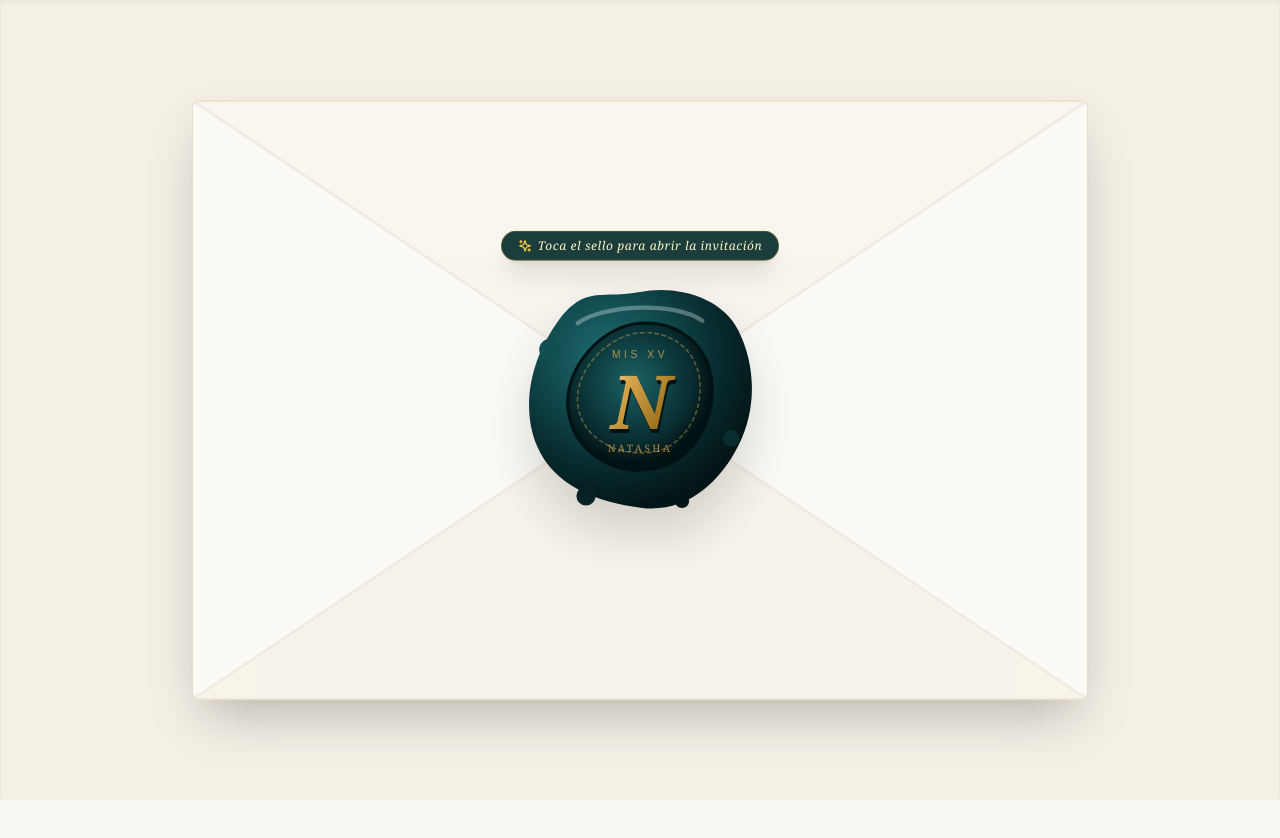
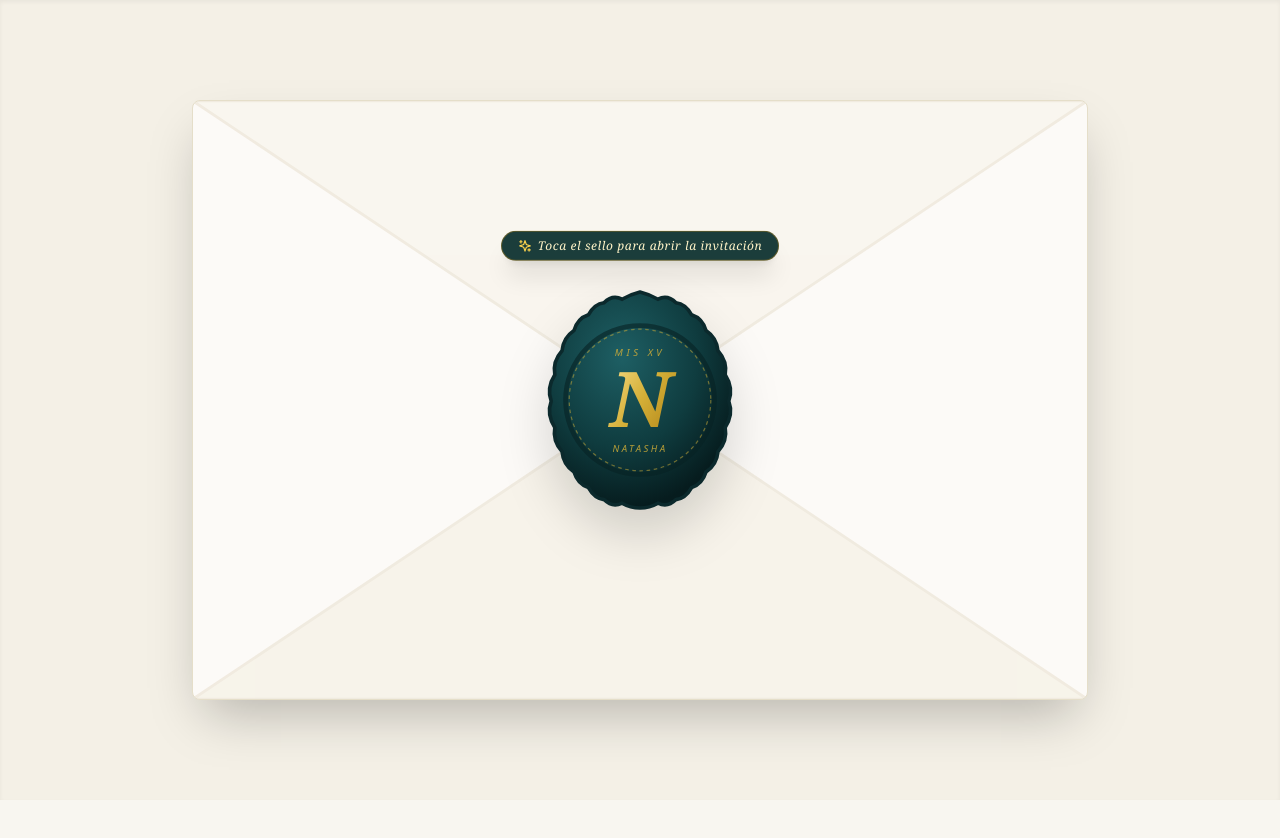
Before and after one commit to 54lv4d0r/Koneko_invitacion, a Next.js app: page / in a window 1280 px wide. Shown: the top 838 px of the page. Built offline with nearby package versions, Linux system fonts and the light colour scheme; no server answers.

Commit message:
Refactor comments and enhance SVG design
Updated comments for clarity and modified SVG elements for improved design.

```diff
--- a/src/app/page.tsx
+++ b/src/app/page.tsx
@@ -13,7 +13,6 @@ export default function Home() {
   const audioRef = useRef<HTMLAudioElement | null>(null);
 
   useEffect(() => {
-    // Garantiza que los SVG complejos solo se rendericen en el cliente
     setIsMounted(true);
 
     const fetchAssets = () => {
@@ -69,7 +68,7 @@ export default function Home() {
         </motion.button>
       )}
 
-      {/* Sobre de entrada: Solo se renderiza cuando el cliente ya está listo */}
+      {/* Sobre de entrada */}
       <AnimatePresence>
         {isMounted && !isOpen && (
           <motion.div
@@ -80,7 +79,7 @@ export default function Home() {
           >
             <div className="relative w-full max-w-4xl h-[85vh] max-h-[600px] bg-[#fcfaf7] border border-[#e5dec9] rounded-lg shadow-2xl overflow-hidden flex items-center justify-center">
 
-              {/* Solapas decorativas */}
+              {/* Solapas decorativas básicas */}
               <div className="absolute inset-0 pointer-events-none opacity-40">
                 <svg className="absolute top-0 left-0 w-full h-1/2" viewBox="0 0 100 50" preserveAspectRatio="none">
                   <polygon points="0,0 100,0 50,50" fill="#f5f0e3" stroke="#e0d5be" strokeWidth="0.4" />
@@ -102,90 +101,50 @@ export default function Home() {
                 </motion.div>
               </div>
 
-              {/* SELLO DE LACRE ARTESANAL */}
+              {/* SELLO DE LACRE - FORMA ONDULADA / FLORAL SIMPLIFICADA */}
               <motion.button
-                whileHover={{ scale: 1.05, rotate: 1 }}
+                whileHover={{ scale: 1.05, rotate: 2 }}
                 whileTap={{ scale: 0.95 }}
                 onClick={handleOpenEnvelope}
                 className="relative z-30 w-52 h-52 sm:w-60 sm:h-60 flex items-center justify-center cursor-pointer drop-shadow-2xl"
               >
-                <svg viewBox="0 0 200 200" className="w-full h-full overflow-visible">
+                <svg viewBox="0 0 200 200" className="w-full h-full">
                   <defs>
-                    <radialGradient id="realWaxGrad" cx="35%" cy="30%" r="70%">
-                      <stop offset="0%" stopColor="#216a70" />
-                      <stop offset="35%" stopColor="#124f53" />
-                      <stop offset="70%" stopColor="#082d30" />
-                      <stop offset="100%" stopColor="#031617" />
+                    <radialGradient id="waxBase" cx="40%" cy="30%" r="70%">
+                      <stop offset="0%" stopColor="#1e5f64" />
+                      <stop offset="60%" stopColor="#0f3c3f" />
+                      <stop offset="100%" stopColor="#061c1e" />
                     </radialGradient>
 
-                    <radialGradient id="pitDepth" cx="45%" cy="40%" r="55%">
-                      <stop offset="0%" stopColor="#1a6266" />
-                      <stop offset="75%" stopColor="#082d30" />
-                      <stop offset="100%" stopColor="#021112" />
-                    </radialGradient>
-
-                    <linearGradient id="goldReliefGrad" x1="0%" y1="0%" x2="100%" y2="100%">
-                      <stop offset="0%" stopColor="#fff2c2" />
-                      <stop offset="30%" stopColor="#d8a84e" />
-                      <stop offset="70%" stopColor="#a37622" />
-                      <stop offset="100%" stopColor="#5e410b" />
+                    <linearGradient id="goldText" x1="0%" y1="0%" x2="100%" y2="100%">
+                      <stop offset="0%" stopColor="#ffe699" />
+                      <stop offset="50%" stopColor="#d4af37" />
+                      <stop offset="100%" stopColor="#aa7c11" />
                     </linearGradient>
                   </defs>
 
+                  {/* Círculo con 16 ondas en los bordes para simular lacre real */}
                   <path
-                    d="M 100,10 C 130,4 168,14 182,42 C 196,70 198,106 182,138 C 166,170 138,194 102,190 C 66,186 28,172 14,138 C 0,104 10,64 32,34 C 54,4 68,16 100,10 Z"
-                    fill="url(#realWaxGrad)"
+                    d="
+                      M 100,10
+                      Q 108,12 115,16 Q 123,12 130,19 Q 138,20 143,29 Q 152,32 155,42 Q 164,48 165,59 Q 173,68 171,79 Q 178,90 174,101 Q 178,112 171,123 Q 173,134 165,143 Q 164,154 155,160 Q 152,170 143,173 Q 138,182 130,183 Q 123,190 115,186 Q 108,190 100,190 Q 92,190 85,186 Q 77,190 70,183 Q 62,182 57,173 Q 48,170 45,160 Q 36,154 35,143 Q 27,134 29,123 Q 22,112 26,101 Q 22,90 29,79 Q 27,68 35,59 Q 36,48 45,42 Q 48,32 57,29 Q 62,20 70,19 Q 77,12 85,16 Q 92,12 100,10 Z
+                    "
+                    fill="url(#waxBase)"
+                    stroke="#0b292c"
+                    strokeWidth="3"
                   />
 
-                  <circle cx="176" cy="132" r="7" fill="#082d30" />
-                  <circle cx="25" cy="58" r="9" fill="#124f53" />
-                  <circle cx="135" cy="184" r="6" fill="#031617" />
-                  <circle cx="55" cy="180" r="8" fill="#062224" />
+                  {/* Anillo de hendidura interno */}
+                  <circle cx="100" cy="100" r="62" fill="none" stroke="#082224" strokeWidth="4" opacity="0.6" />
+                  <circle cx="100" cy="100" r="59" fill="none" stroke="#d4af37" strokeWidth="1" strokeDasharray="3 3" opacity="0.5" />
 
-                  <path
-                    d="M 100,36 C 132,34 158,54 160,88 C 162,122 140,154 108,158 C 76,162 44,142 40,108 C 36,74 68,38 100,36 Z"
-                    fill="url(#pitDepth)"
-                    stroke="#021112"
-                    strokeWidth="2.5"
-                  />
-
-                  <path
-                    d="M 48,36 C 70,20 130,18 152,34"
-                    fill="none"
-                    stroke="#ffffff"
-                    strokeWidth="3.5"
-                    strokeLinecap="round"
-                    opacity="0.3"
-                  />
-
-                  <path
-                    d="M 100,44 C 126,42 148,58 150,86 C 152,114 134,142 106,144 C 78,146 50,130 48,102 C 46,74 74,46 100,44 Z"
-                    fill="none"
-                    stroke="#d8a84e"
-                    strokeWidth="1.2"
-                    strokeDasharray="4 2"
-                    opacity="0.45"
-                  />
-
-                  <g transform="translate(100, 100)" textAnchor="middle" dominantBaseline="central">
+                  {/* Monograma y Textos Dorados */}
+                  <g textAnchor="middle" dominantBaseline="central">
                     <text
-                      x="1"
-                      y="3"
-                      fill="#01090a"
-                      fontSize="62"
-                      fontFamily="Georgia, serif"
-                      fontWeight="bold"
-                      fontStyle="italic"
-                      opacity="0.8"
-                    >
-                      N
-                    </text>
-
-                    <text
-                      x="0"
-                      y="0"
-                      fill="url(#goldReliefGrad)"
-                      fontSize="62"
+                      x="100"
+                      y="98"
+                      fill="url(#goldText)"
+                      fontSize="64"
                       fontFamily="Georgia, serif"
                       fontWeight="bold"
                       fontStyle="italic"
@@ -193,10 +152,10 @@ export default function Home() {
                       N
                     </text>
 
-                    <text y="-38" fill="#d8a84e" fontSize="8.5" fontFamily="sans-serif" letterSpacing="3" opacity="0.8">
+                    <text x="100" y="60" fill="#d4af37" fontSize="8" fontStyle="italic" letterSpacing="3" opacity="0.85">
                       MIS XV
                     </text>
-                    <text y="40" fill="#d8a84e" fontSize="8.5" fontFamily="Georgia, serif" letterSpacing="2" opacity="0.8">
+                    <text x="100" y="140" fill="#d4af37" fontSize="8" fontStyle="italic" letterSpacing="2" opacity="0.85">
                       NATASHA
                     </text>
                   </g>
```
